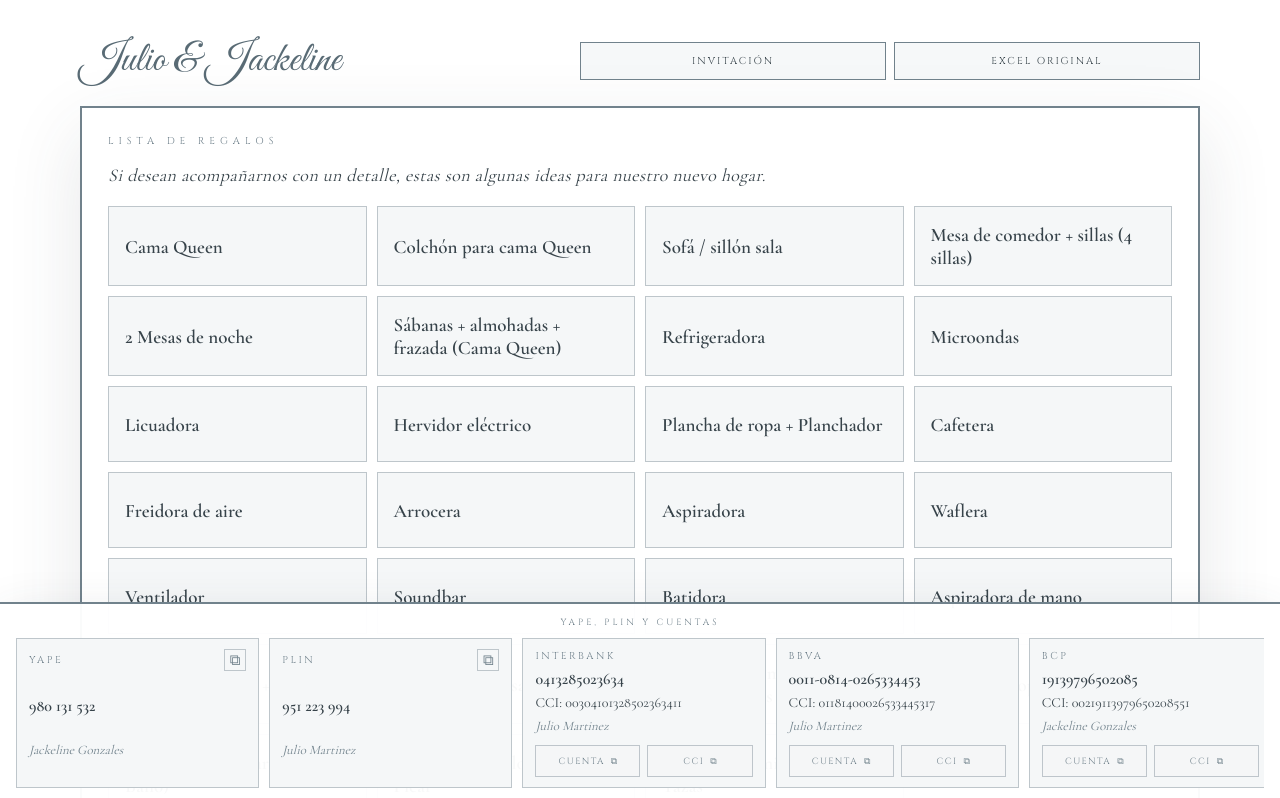
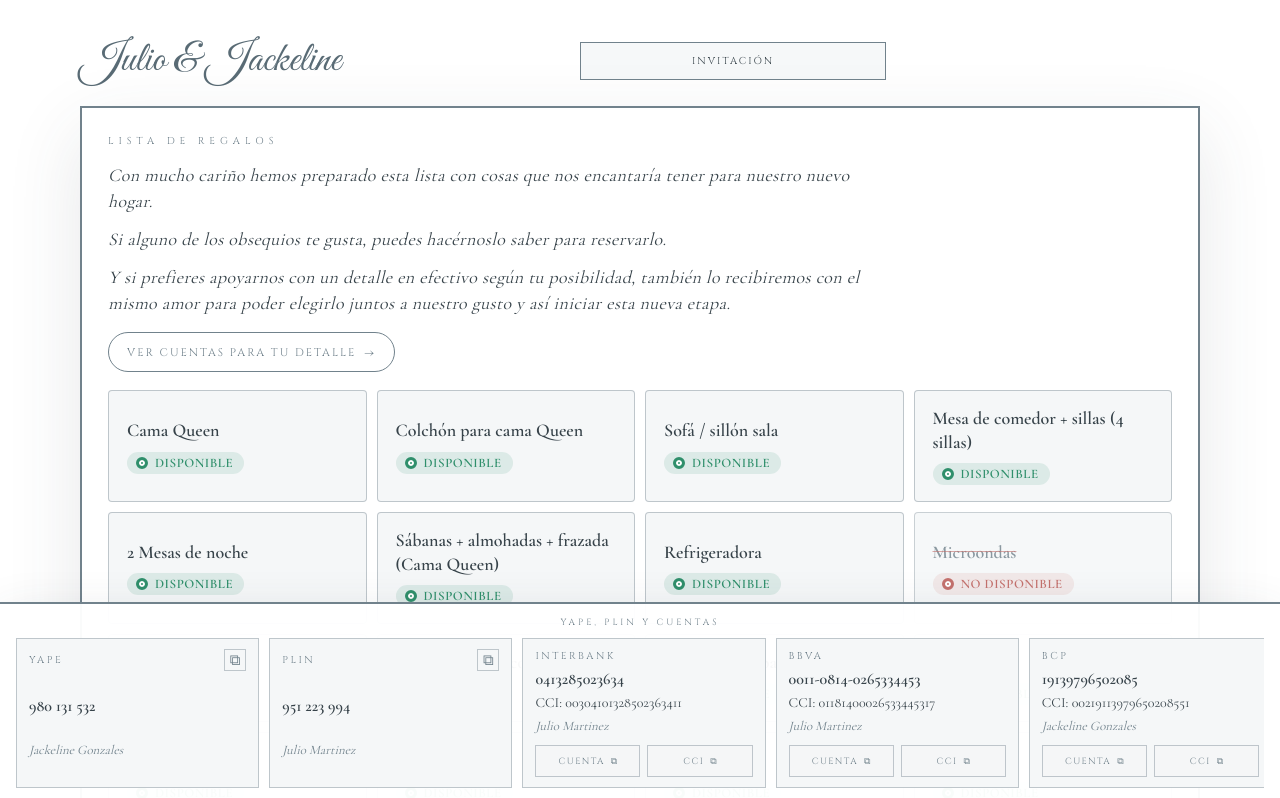
Before and after one commit to ddvloayza/matriapp, a Next.js app: page /regalos in a window 1280 px wide. Shown: the top 798 px of the page. Built offline with nearby package versions, Linux system fonts and the light colour scheme.

Commit message:
[Feature] - ajustes

```diff
--- a/app/countdown.tsx
+++ b/app/countdown.tsx
@@ -16,10 +16,13 @@ function getRemainingTime() {
   };
 }
 
+const zeroTime = { days: 0, hours: 0, minutes: 0, seconds: 0 };
+
 export default function Countdown() {
-  const [time, setTime] = useState(getRemainingTime);
+  const [time, setTime] = useState(zeroTime);
 
   useEffect(() => {
+    setTime(getRemainingTime());
     const interval = window.setInterval(() => setTime(getRemainingTime()), 1000);
     return () => window.clearInterval(interval);
   }, []);
--- a/app/floating-payments.tsx
+++ b/app/floating-payments.tsx
@@ -1,6 +1,6 @@
 "use client";
 
-import { useState } from "react";
+import { useEffect, useState } from "react";
 
 type Payment = {
   label: string;
@@ -35,6 +35,19 @@ const payments: Payment[] = [
 export default function FloatingPayments() {
   const [copied, setCopied] = useState("");
   const [open, setOpen] = useState(false);
+
+  useEffect(() => {
+    const handleOpen = () => {
+      setOpen(true);
+      window.setTimeout(() => {
+        document
+          .querySelector(".floatingPayments")
+          ?.scrollIntoView({ behavior: "smooth", block: "end" });
+      }, 60);
+    };
+    window.addEventListener("open-donations", handleOpen);
+    return () => window.removeEventListener("open-donations", handleOpen);
+  }, []);
 
   async function copyText(value: string, label: string) {
     try {
--- a/app/gifts.ts
+++ b/app/gifts.ts
@@ -1,29 +1,36 @@
-export const gifts = [
-  "Cama Queen",
-  "Colchón para cama Queen",
-  "Sofá / sillón sala",
-  "Mesa de comedor + sillas (4 sillas)",
-  "2 Mesas de noche",
-  "Sábanas + almohadas + frazada (Cama Queen)",
-  "Refrigeradora",
-  "Microondas",
-  "Licuadora",
-  "Hervidor eléctrico",
-  "Plancha de ropa + Planchador",
-  "Cafetera",
-  "Freidora de aire",
-  "Arrocera",
-  "Aspiradora",
-  "Waflera",
-  "Ventilador",
-  "Soundbar",
-  "Batidora",
-  "Aspiradora de mano",
-  "Vajilla + cubiertos + vasos",
-  "Juego de ollas + sartén",
-  "Toallas (set completo) Colores Claros",
-  "Juegos de Copas",
-  "Organizadores (Para Closet, Baño)",
-  "Juego de Cuchillos + Tabla de Picar",
-  "Tetera de aluminio + Juego de Tazas"
+// Para marcar un regalo como ya obsequiado, cambia `taken: false` a `taken: true`
+// y vuelve a publicar. Los demás seguirán apareciendo como "Disponible".
+export type Gift = {
+  name: string;
+  taken: boolean;
+};
+
+export const gifts: Gift[] = [
+  { name: "Cama Queen", taken: false },
+  { name: "Colchón para cama Queen", taken: false },
+  { name: "Sofá / sillón sala", taken: false },
+  { name: "Mesa de comedor + sillas (4 sillas)", taken: false },
+  { name: "2 Mesas de noche", taken: false },
+  { name: "Sábanas + almohadas + frazada (Cama Queen)", taken: false },
+  { name: "Refrigeradora", taken: false },
+  { name: "Microondas", taken: true },
+  { name: "Licuadora", taken: false },
+  { name: "Hervidor eléctrico", taken: false },
+  { name: "Plancha de ropa + Planchador", taken: false },
+  { name: "Cafetera", taken: false },
+  { name: "Freidora de aire", taken: false },
+  { name: "Arrocera", taken: false },
+  { name: "Aspiradora", taken: false },
+  { name: "Waflera", taken: false },
+  { name: "Ventilador", taken: false },
+  { name: "Soundbar", taken: false },
+  { name: "Batidora", taken: false },
+  { name: "Aspiradora de mano", taken: false },
+  { name: "Vajilla + cubiertos + vasos", taken: false },
+  { name: "Juego de ollas + sartén", taken: false },
+  { name: "Toallas (set completo) Colores Claros", taken: false },
+  { name: "Juegos de Copas", taken: false },
+  { name: "Organizadores (Para Closet, Baño)", taken: false },
+  { name: "Juego de Cuchillos + Tabla de Picar", taken: false },
+  { name: "Tetera de aluminio + Juego de Tazas", taken: false }
 ];
--- a/app/globals.css
+++ b/app/globals.css
@@ -261,8 +261,8 @@ a {
 }
 
 .invitationActions {
-  display: grid;
-  grid-template-columns: 1fr 1fr;
+  display: flex;
+  justify-content: center;
   gap: 12px;
   width: min(620px, 100%);
   margin: 30px auto 0;
@@ -270,7 +270,7 @@ a {
 }
 
 .invitationActions .button {
-  width: 100%;
+  width: min(300px, 100%);
 }
 
 .compactEventSummary {
@@ -683,6 +683,51 @@ a {
   gap: 18px;
 }
 
+.giftHeader > div {
+  display: flex;
+  flex-direction: column;
+  gap: 12px;
+  max-width: 760px;
+}
+
+.giftHeader .sectionTitle {
+  margin-bottom: 2px;
+}
+
+.donateLink {
+  align-self: flex-start;
+  display: inline-flex;
+  align-items: center;
+  gap: 8px;
+  margin-top: 4px;
+  padding: 10px 18px;
+  border: 1.5px solid var(--gold);
+  border-radius: 999px;
+  background: transparent;
+  color: var(--gold);
+  cursor: pointer;
+  font-family: var(--font-cinzel), serif;
+  font-size: 11px;
+  letter-spacing: 2px;
+  text-transform: uppercase;
+  transition: background 0.2s ease, color 0.2s ease, transform 0.2s ease;
+}
+
+.donateLink span {
+  font-family: var(--font-cormorant), serif;
+  font-size: 15px;
+  transition: transform 0.2s ease;
+}
+
+.donateLink:hover {
+  background: var(--gold);
+  color: var(--paper);
+}
+
+.donateLink:hover span {
+  transform: translateX(3px);
+}
+
 .giftGrid,
 .floatingPaymentsTrack {
   display: grid;
@@ -693,12 +738,70 @@ a {
 
 .giftCard {
   min-height: 76px;
-  padding: 16px;
+  padding: 16px 18px;
   color: var(--ink);
   display: flex;
+  flex-direction: column;
+  justify-content: center;
+  gap: 9px;
+  font-size: 18px;
+  font-weight: 600;
+  border-radius: 4px;
+  transition: border-color 0.2s ease, box-shadow 0.2s ease;
+}
+
+.giftCard:hover {
+  border-color: var(--gold);
+  box-shadow: 0 6px 18px rgba(55, 67, 74, 0.08);
+}
+
+/* Gift name */
+.giftName {
+  line-height: 1.3;
+}
+
+/* Availability status */
+.giftStatus {
+  display: inline-flex;
   align-items: center;
-  font-size: 19px;
+  gap: 7px;
+  width: fit-content;
+  padding: 3px 11px 3px 9px;
+  border-radius: 999px;
+  font-size: 13px;
   font-weight: 600;
+  letter-spacing: 0.04em;
+  text-transform: uppercase;
+}
+
+.giftStatusDot {
+  width: 12px;
+  height: 12px;
+  border-radius: 50%;
+  border: 3px solid currentColor;
+  background: currentColor;
+  box-shadow: inset 0 0 0 2px var(--paper);
+}
+
+.giftStatusAvailable {
+  color: #2f8f6b;
+  background: rgba(47, 143, 107, 0.12);
+}
+
+.giftStatusTaken {
+  color: #b8534e;
+  background: rgba(184, 83, 78, 0.12);
+}
+
+/* Regalo ya obsequiado */
+.giftCardTaken {
+  opacity: 0.82;
+}
+
+.giftCardTaken .giftName {
+  text-decoration: line-through;
+  text-decoration-color: rgba(184, 83, 78, 0.6);
+  color: var(--gold);
 }
 
 .paymentCard {
@@ -1261,10 +1364,19 @@ a {
 
   .floatingPaymentsOpen .floatingPaymentsTrack {
     display: flex;
+    flex-direction: column;
+    gap: 8px;
+    margin-top: 8px;
+    max-height: min(58vh, 440px);
+    overflow-x: hidden;
+    overflow-y: auto;
+    padding-right: 2px;
+    -webkit-overflow-scrolling: touch;
   }
 
   .floatingPayments .paymentCard {
-    flex: 0 0 218px;
+    flex: 0 0 auto;
+    width: 100%;
   }
 
   .floatingPaymentsTitle {
--- a/app/page.tsx
+++ b/app/page.tsx
@@ -8,7 +8,6 @@ export default function Home() {
       <nav className="nav" aria-label="Navegación principal">
         <div className="brand">Julio &amp; Jackeline</div>
         <div className="navLinks">
-          <Link href="/confirmar">Confirma tu asistencia</Link>
           <Link href="/regalos">Regalos</Link>
         </div>
       </nav>
@@ -45,10 +44,7 @@ export default function Home() {
           </div>
 
           <div className="invitationActions">
-            <Link className="button primary" href="/confirmar">
-              Confirma tu asistencia
-            </Link>
-            <Link className="button" href="/regalos">
+            <Link className="button primary" href="/regalos">
               Regalos
             </Link>
           </div>
--- /dev/null
+++ b/app/regalos/donate-link.tsx
@@ -0,0 +1,14 @@
+"use client";
+
+export default function DonateLink() {
+  return (
+    <button
+      type="button"
+      className="donateLink"
+      onClick={() => window.dispatchEvent(new CustomEvent("open-donations"))}
+    >
+      Ver cuentas para tu detalle
+      <span aria-hidden="true">→</span>
+    </button>
+  );
+}
--- a/app/regalos/page.tsx
+++ b/app/regalos/page.tsx
@@ -1,5 +1,6 @@
 import Link from "next/link";
 import FloatingPayments from "../floating-payments";
+import DonateLink from "./donate-link";
 import { gifts } from "../gifts";
 
 export default function RegalosPage() {
@@ -11,13 +12,6 @@ export default function RegalosPage() {
         </Link>
         <div className="navLinks">
           <Link href="/">Invitación</Link>
-          <a
-            href="https://docs.google.com/spreadsheets/d/e/2PACX-1vTd-mHNgLhn_oX4_dGEQ9VN-0y_wuPvEL69BAOeo0a0FMGG0avTUvXWyqFQ5iYiG9f810zBDIm1Oacg/pubhtml"
-            target="_blank"
-            rel="noreferrer"
-          >
-            Excel original
-          </a>
         </div>
       </nav>
 
@@ -26,16 +20,37 @@ export default function RegalosPage() {
           <div>
             <p className="sectionTitle">Lista de Regalos</p>
             <p className="subtle">
-              Si desean acompañarnos con un detalle, estas son algunas ideas para
-              nuestro nuevo hogar.
+              Con mucho cariño hemos preparado esta lista con cosas que nos
+              encantaría tener para nuestro nuevo hogar.
             </p>
+            <p className="subtle">
+              Si alguno de los obsequios te gusta, puedes hacérnoslo saber para
+              reservarlo.
+            </p>
+            <p className="subtle">
+              Y si prefieres apoyarnos con un detalle en efectivo según tu
+              posibilidad, también lo recibiremos con el mismo amor para poder
+              elegirlo juntos a nuestro gusto y así iniciar esta nueva etapa.
+            </p>
+            <DonateLink />
           </div>
         </div>
 
         <div className="giftGrid">
           {gifts.map((gift) => (
-            <div className="giftCard" key={gift}>
-              {gift}
+            <div
+              className={`giftCard${gift.taken ? " giftCardTaken" : ""}`}
+              key={gift.name}
+            >
+              <span className="giftName">{gift.name}</span>
+
+              <span
+                className={`giftStatus ${gift.taken ? "giftStatusTaken" : "giftStatusAvailable"
+                  }`}
+              >
+                <span className="giftStatusDot" aria-hidden="true" />
+                {gift.taken ? "No Disponible" : "Disponible"}
+              </span>
             </div>
           ))}
         </div>
```
